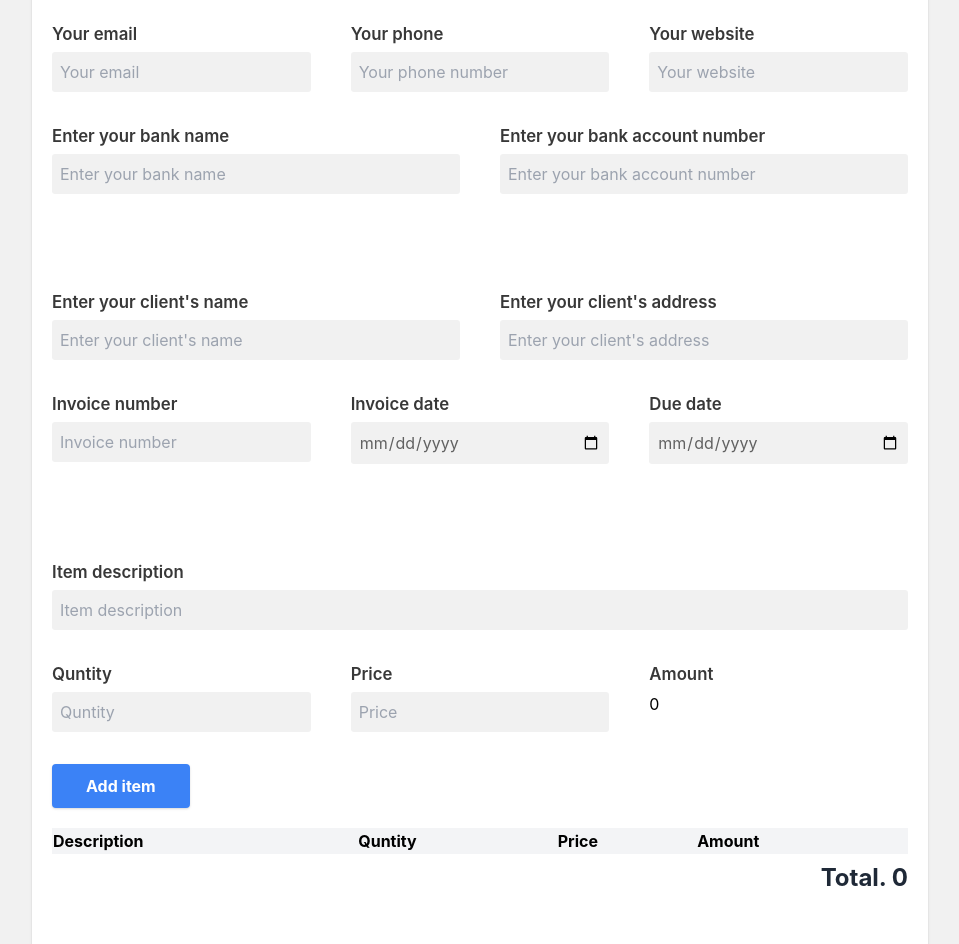
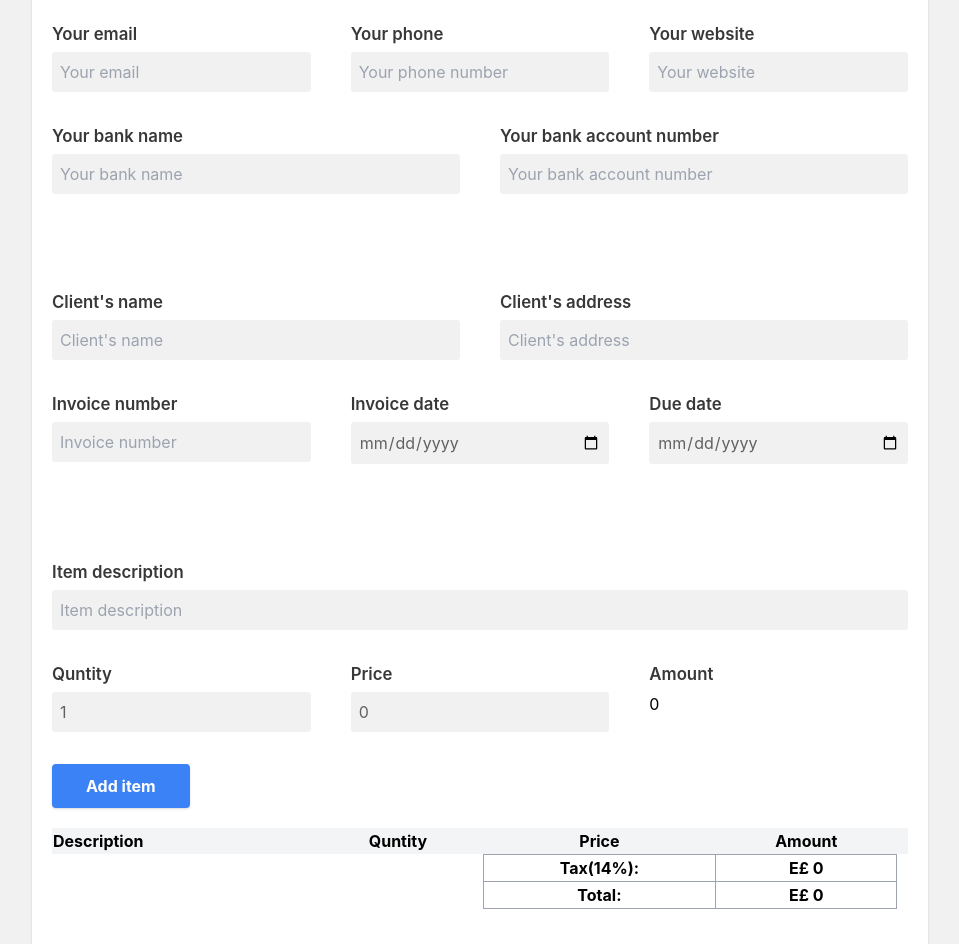
Before and after one commit to moeldeeb98/invoice-maker, a React (Create React App) app: page / in a window 1280 px wide. Shown: the part 120-1064 px from the top of the page, without its empty margins (160-1119 px from the left). Built offline with nearby package versions, Linux system fonts and the light colour scheme.

Commit message:
add the tax field to the invoice table

```diff
--- a/src/App.js
+++ b/src/App.js
@@ -25,11 +25,12 @@ function App() {
   const [dueDate, setDueDate] = useState("");
   const [notes, setNotes] = useState("");
   const [description, setDescription] = useState("");
-  const [quntity, setQuntity] = useState("");
-  const [price, setPrice] = useState("");
-  const [amount, setAmount] = useState("");
+  const [quntity, setQuntity] = useState(1);
+  const [price, setPrice] = useState(0);
+  const [amount, setAmount] = useState(0);
   const [list, setList] = useState([]);
   const [total, setTotal] = useState(0);
+  const [tax, setTax] = useState(0);
 
   const invoiceRef = useRef();
 
@@ -58,7 +59,7 @@ function App() {
                 invoiceDate={invoiceDate}
                 dueDate={dueDate}
               />
-              <Table list={list} total={total} />
+              <Table list={list} total={total} tax={tax} />
               <Notes notes={notes} />
               <Footer
                 name={name}
@@ -85,7 +86,7 @@ function App() {
                   type="text"
                   name="name"
                   id="name"
-                  placeholder="Enter your name"
+                  placeholder="Your full name"
                   autoComplete="off"
                   value={name}
                   onChange={(e) => setName(e.target.value)}
@@ -97,7 +98,7 @@ function App() {
                   type="text"
                   name="address"
                   id="address"
-                  placeholder="Enter your address"
+                  placeholder="Your address"
                   autoComplete="off"
                   value={address}
                   onChange={(e) => setAddress(e.target.value)}
@@ -147,26 +148,24 @@ function App() {
 
             <article className="md:grid grid-cols-2 gap-10">
               <div className="flex flex-col">
-                <label htmlFor="bankName">Enter your bank name</label>
+                <label htmlFor="bankName">Your bank name</label>
                 <input
                   type="text"
                   name="bankName"
                   id="bankName"
-                  placeholder="Enter your bank name"
+                  placeholder="Your bank name"
                   autoComplete="off"
                   value={bankName}
                   onChange={(e) => setBankName(e.target.value)}
                 />
               </div>
               <div className="flex flex-col">
-                <label htmlFor="bankAccount">
-                  Enter your bank account number
-                </label>
+                <label htmlFor="bankAccount">Your bank account number</label>
                 <input
                   type="text"
                   name="bankAccount"
                   id="bankAccount"
-                  placeholder="Enter your bank account number"
+                  placeholder="Your bank account number"
                   autoComplete="off"
                   value={bankAccount}
                   onChange={(e) => setBankAccount(e.target.value)}
@@ -176,26 +175,24 @@ function App() {
 
             <article className="md:grid grid-cols-2 gap-10 md:mt-16">
               <div className="flex flex-col">
-                <label htmlFor="clientName">Enter your client's name</label>
+                <label htmlFor="clientName">Client's name</label>
                 <input
                   type="text"
                   name="clientName"
                   id="clientName"
-                  placeholder="Enter your client's name"
+                  placeholder="Client's name"
                   autoComplete="off"
                   value={clientName}
                   onChange={(e) => setClientName(e.target.value)}
                 />
               </div>
               <div className="flex flex-col">
-                <label htmlFor="clientAddress">
-                  Enter your client's address
-                </label>
+                <label htmlFor="clientAddress">Client's address</label>
                 <input
                   type="text"
                   name="clientAddress"
                   id="clientAddress"
-                  placeholder="Enter your client's address"
+                  placeholder="Client's address"
                   autoComplete="off"
                   value={clientAddress}
                   onChange={(e) => setClientAddress(e.target.value)}
@@ -256,6 +253,8 @@ function App() {
                 setList={setList}
                 total={total}
                 setTotal={setTotal}
+                tax={tax}
+                setTax={setTax}
               />
             </article>
 
--- a/src/components/Table.jsx
+++ b/src/components/Table.jsx
@@ -1,25 +1,31 @@
 import React from "react";
 import { AiOutlineDelete, AiOutlineEdit } from "react-icons/ai";
 
-function Table({ hasActions, list, total, editRow, deleteRow }) {
+function Table({ hasActions, list, total, editRow, deleteRow, tax }) {
   return (
     <>
       <table width="100%">
         <thead>
           <tr className="bg-gray-100 p-1">
             <td className="font-bold">Description</td>
-            <td className="font-bold">Quntity</td>
-            <td className="font-bold">Price</td>
-            <td className="font-bold">Amount</td>
+            <td className="font-bold text-center">Quntity</td>
+            <td className="font-bold text-center">Price</td>
+            <td className="font-bold text-center">Amount</td>
+            {hasActions && (
+              <>
+                <td></td>
+                <td></td>
+              </>
+            )}
           </tr>
         </thead>
         <tbody>
           {list.map((item) => (
-            <tr key={item.id}>
+            <tr key={item.id} className="border-b border-gray-400">
               <td>{item.description}</td>
-              <td>{item.quntity}</td>
-              <td>{item.price}</td>
-              <td>{item.amount}</td>
+              <td className="text-center">{item.quntity}</td>
+              <td className="text-center">{item.price}</td>
+              <td className="text-center">{item.amount.toLocaleString()}</td>
               {hasActions && (
                 <>
                   <td>
@@ -36,13 +42,31 @@ function Table({ hasActions, list, total, editRow, deleteRow }) {
               )}
             </tr>
           ))}
+          <tr>
+            <td colSpan={2}></td>
+            <td className="font-bold text-center border border-gray-400">
+              Tax(14%):
+            </td>
+            <td className="font-bold text-center border border-gray-400">
+              E&pound; {tax.toLocaleString()}
+            </td>
+          </tr>
+          <tr>
+            <td colSpan={2}></td>
+            <td className="font-bold text-center border border-gray-400">
+              Total:
+            </td>
+            <td className="font-bold text-center border border-gray-400">
+              E&pound; {total.toLocaleString()}
+            </td>
+          </tr>
         </tbody>
       </table>
-      <div>
+      {/* <div>
         <h2 className="flex items-end justify-end text-gray-800 font-bold text-2xl my-2">
           Total. {total.toLocaleString()}
         </h2>
-      </div>
+      </div> */}
     </>
   );
 }
--- a/src/components/TableForm.jsx
+++ b/src/components/TableForm.jsx
@@ -15,11 +15,23 @@ function TableForm({
   setList,
   total,
   setTotal,
+  tax,
+  setTax,
 }) {
   const [isEditing, setIsEditing] = useState(false);
   useEffect(() => {
     setAmount(price * quntity);
   }, [setAmount, price, quntity]);
+
+  useEffect(() => {
+    let sum = 0;
+    for (let i = 0; i < list.length; i++) {
+      sum += list[i].amount;
+    }
+    const tax = (sum * 14) / 100;
+    setTax(tax);
+    setTotal(sum + tax);
+  }, [list.length]);
 
   const handleSubmit = (e) => {
     e.preventDefault();
@@ -35,12 +47,10 @@ function TableForm({
       };
 
       setDescription("");
-      setQuntity("");
-      setAmount("");
-      setPrice("");
+      setQuntity(1);
+      setPrice(0);
 
       setList([...list, newItem]);
-      setTotal(total + amount);
       setIsEditing(false);
     }
   };
@@ -48,7 +58,6 @@ function TableForm({
   const deleteRow = (id) => {
     const deletingRow = list.find((row) => row.id === id);
     setList(list.filter((row) => row.id !== id));
-    setTotal(total - deletingRow.amount);
   };
 
   const editRow = (id) => {
@@ -58,7 +67,6 @@ function TableForm({
     setDescription(editingRow.description);
     setQuntity(editingRow.quntity);
     setPrice(editingRow.price);
-    setTotal(total - editingRow.amount);
   };
   return (
     <>
@@ -79,7 +87,7 @@ function TableForm({
           <div className="flex flex-col">
             <label htmlFor="quntity">Quntity</label>
             <input
-              type="text"
+              type="number"
               name="quntity"
               id="quntity"
               placeholder="Quntity"
@@ -91,7 +99,7 @@ function TableForm({
           <div className="flex flex-col">
             <label htmlFor="price">Price</label>
             <input
-              type="text"
+              type="number"
               name="price"
               id="price"
               placeholder="Price"
@@ -102,7 +110,7 @@ function TableForm({
           </div>
           <div className="flex flex-col">
             <label htmlFor="amount">Amount</label>
-            <p>{amount}</p>
+            <p>{amount.toLocaleString()}</p>
           </div>
         </div>
         {isEditing ? (
@@ -127,6 +135,7 @@ function TableForm({
         total={total}
         editRow={editRow}
         deleteRow={deleteRow}
+        tax={tax}
       />
     </>
   );
```
